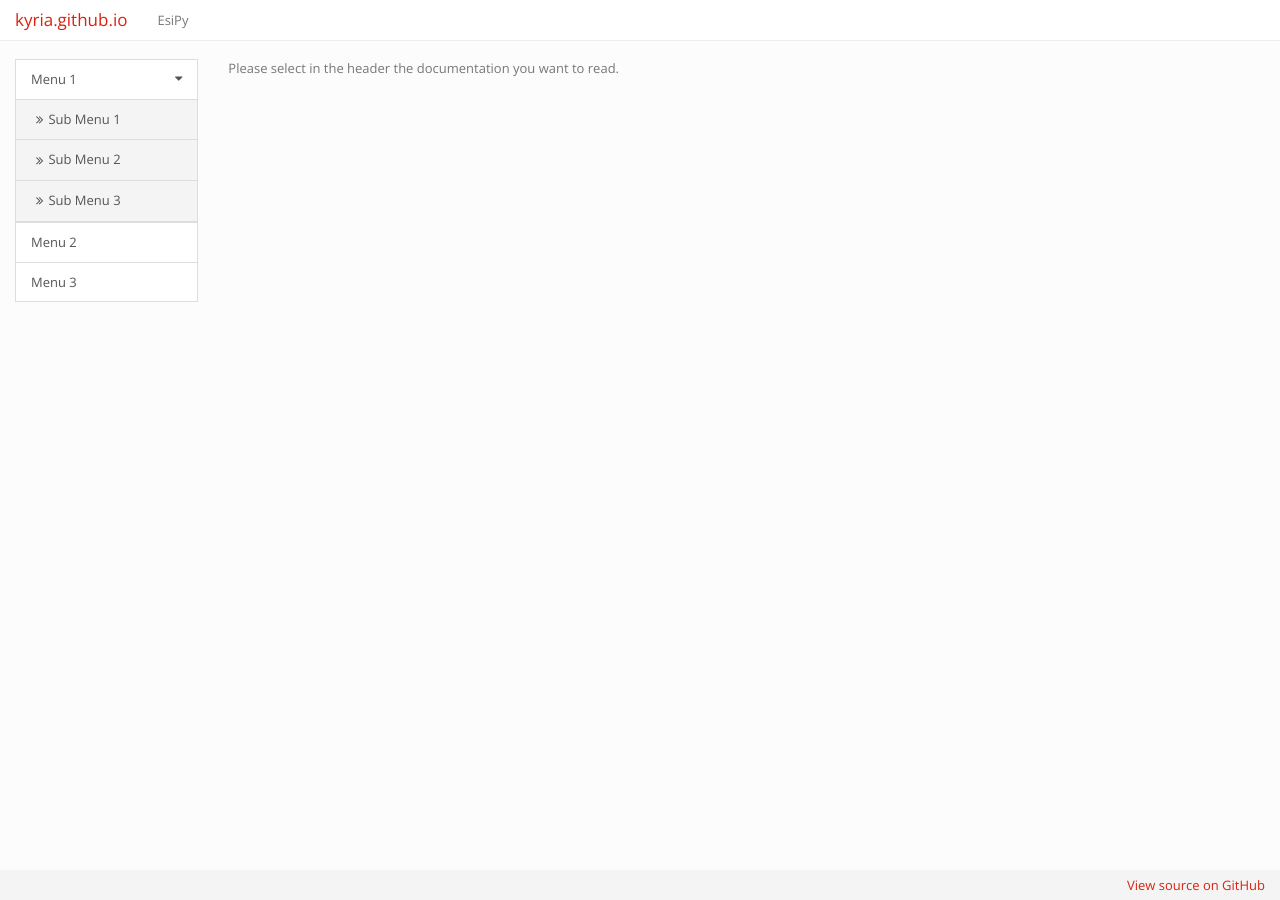
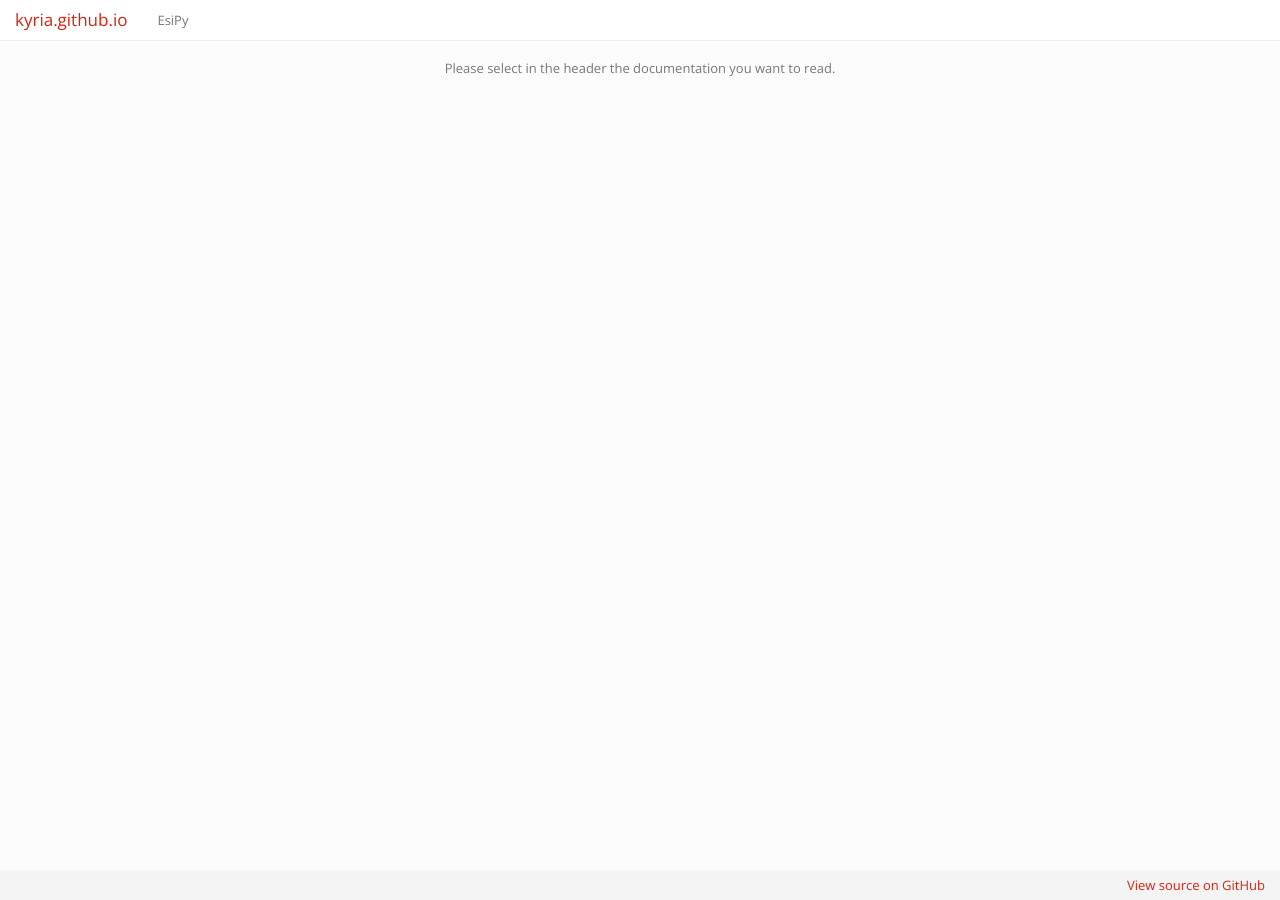
Before and after one commit to Kyria/kyria.github.io, a Jekyll site: the page built from index.md, in a window 1280 px wide. Built offline with Jekyll 4.4.1, drawn with Linux system fonts in a browser that asks for light colours; nearby versions of some CDN libraries.

Commit message:
update layout to remove menu in the base layout

```diff
--- a/_config.yml
+++ b/_config.yml
@@ -1,3 +1,3 @@
 highlighter: rouge
-permalink: /:title
+permalink: /:collection/:slug/
 github_url: https://github.com/Kyria/kyria.github.io
--- a/_layouts/base.html
+++ b/_layouts/base.html
@@ -39,21 +39,7 @@
 
         <div class="container-fluid">
             <div class="row">
-
-                <div class="col-sm-3 col-md-2">
-                    <div class="list-group">
-                        <a href="#" class="list-group-item collapse-title" data-toggle="collapse" data-target=".submenu">Menu 1</a>
-                        <div class="collapse in submenu">
-                            <a href="#" class="list-group-item">Sub Menu 1</a>
-                            <a href="#" class="list-group-item">Sub Menu 2</a>
-                            <a href="#" class="list-group-item">Sub Menu 3</a>
-                        </div>
-                        <a href="#" class="list-group-item">Menu 2</a>
-                        <a href="#" class="list-group-item">Menu 3</a>
-                    </div>
-                </div>
-
-                <div class="col-sm-9 col-md-10">
+                <div class="col-sm-12 col-md-12" style="text-align:center;">
                 {{content}}
                 </div>
             </div>
```
